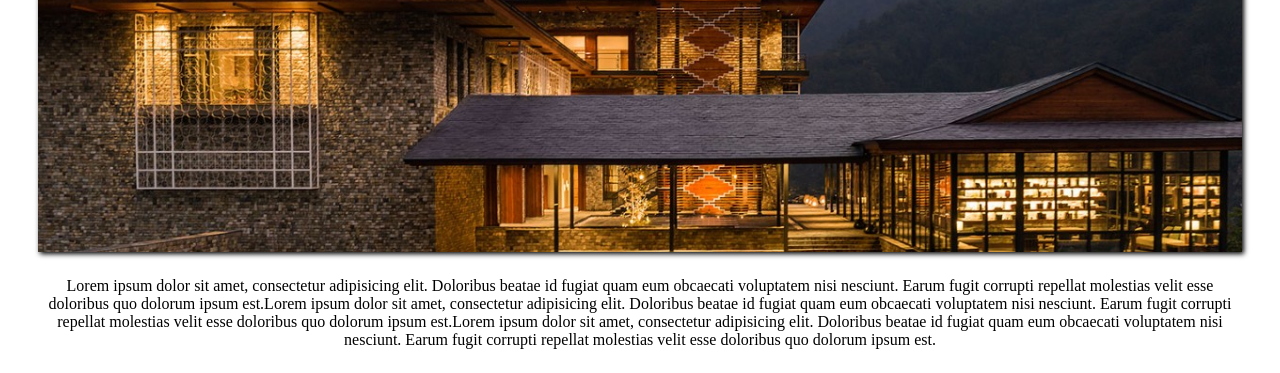
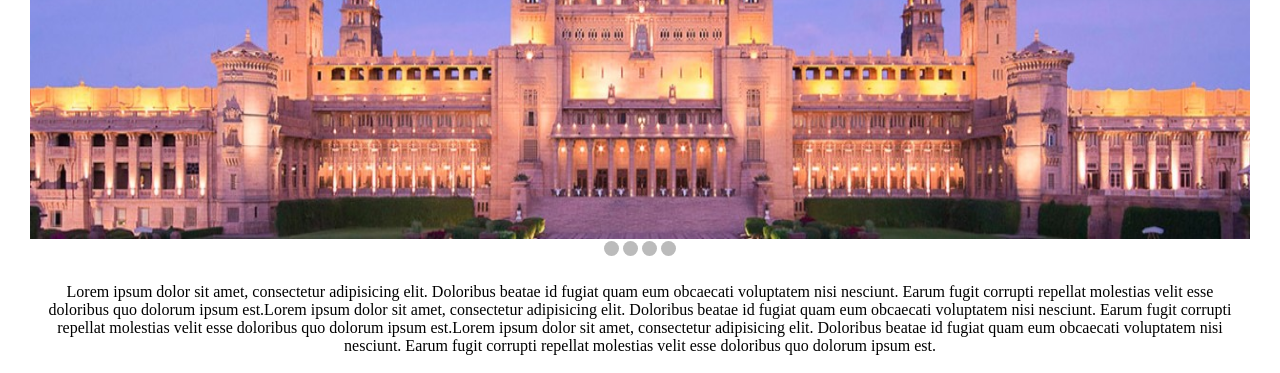
Before and after one commit to dubey98/restaurant, a website built with webpack: page dist/index.html in a window 1280 px wide. Shown: the part 318-691 px from the top of the page. Built offline with nearby package versions, Linux system fonts and the light colour scheme.

Commit message:
added carousal

```diff
--- a/src/displayMain.js
+++ b/src/displayMain.js
@@ -19,21 +19,127 @@ export const displayMain = (function () {
         }
     }
 
+    function show() {
+        let not = 1;
+        const id = setInterval(advanceSlide, 5000);
+
+        function advanceSlide(n = 1) {
+            slideShow(not += n);
+        }
+
+        function currentSlide(n) {
+            slideShow(not = n);
+        }
+
+
+        function slideShow(n) {
+            const e = document.querySelectorAll(".carousal-slide");
+            const d = document.querySelectorAll('.dots');
+            for (let k = 0; k < e.length; k++) {
+                e[k].classList.remove('active');
+                e[k].classList.add('inactive');
+            }
+            const num = (n + 3) % 4;
+            e[num - 1].classList.add('active');
+        }
+        return {
+            currentSlide,
+            advanceSlide,
+        }
+    };
+
     function createHome() {
         const main = document.createElement('div');
         main.classList.add('main');
 
-        const image = document.createElement('img');
-        image.setAttribute("src", "images/home_007.jpeg");
-        image.classList.add('main-images');
-        main.appendChild(image);
+        const mainc = document.createElement('div');
+        mainc.classList.add('main-carousal-container');
+
+        const cc = document.createElement('div');
+        cc.classList.add('carousal-container');
+
+        const prev = document.createElement('div');
+        prev.classList.add('prev');
+        prev.innerHTML = '&#10094;';
+        prev.addEventListener('click', (e) => show().advanceSlide(-1));
+        cc.appendChild(prev);
+
+        const next = document.createElement('div');
+        next.classList.add('next');
+        next.innerHTML = '&#10095;';
+        next.addEventListener('click', (e) => show().advanceSlide(1));
+        cc.appendChild(next);
+
+        let data = {
+            d1: {
+                class1: "active",
+                html: "Caption 1",
+                textClass: "text",
+                src: "images/home_001.jpeg",
+                alt: "home_001",
+                imgClass: "slide"
+            },
+            d2: {
+                class1: "inactive",
+                html: "Caption 1",
+                textClass: "text",
+                src: "images/home_002.jpeg",
+                alt: "home_002",
+                imgClass: "slide"
+            },
+            d3: {
+                class1: "inactive",
+                html: "Caption 1",
+                textClass: "text",
+                src: "images/home_003.jpeg",
+                alt: "home_003",
+                imgClass: "slide"
+            },
+            d4: {
+                class1: "inactive",
+                html: "Caption 1",
+                textClass: "text",
+                src: "images/home_004.jpeg",
+                alt: "home_004",
+                imgClass: "slide"
+            }
+        }
+
+        for (let k in data) {
+            const d1 = document.createElement('div');
+            d1.classList.add(data[k].class1);
+            d1.classList.add('carousal-slide');
+            const d11 = document.createElement('div');
+            d11.innerHTML = data[k].html;
+            d11.classList.add('text');
+            const i1 = document.createElement('img');
+            i1.setAttribute('src', `${data[k].src}`)
+            i1.classList.add(data[k].imgClass);
+            d1.appendChild(d11);
+            d1.appendChild(i1);
+            cc.appendChild(d1);
+        }
+
+        const dd = document.createElement('div');
+        dd.classList.add("carousal-nav");
+
+        for (let i = 1; i < 5; i++) {
+            const span = document.createElement('span');
+            span.classList.add('dots');
+            span.addEventListener('click', (e) => show().currentSlide(i));
+            dd.appendChild(span);
+        }
+        mainc.appendChild(cc);
+        mainc.appendChild(dd);
+
+        main.appendChild(mainc);
 
         const description = document.createElement('div');
 
         description.innerHTML = "Lorem ipsum dolor sit amet, consectetur adipisicing elit. Doloribus beatae id fugiat quam eum obcaecati voluptatem nisi nesciunt. Earum fugit corrupti repellat molestias velit esse doloribus quo dolorum ipsum est.Lorem ipsum dolor sit amet, consectetur adipisicing elit. Doloribus beatae id fugiat quam eum obcaecati voluptatem nisi nesciunt. Earum fugit corrupti repellat molestias velit esse doloribus quo dolorum ipsum est.Lorem ipsum dolor sit amet, consectetur adipisicing elit. Doloribus beatae id fugiat quam eum obcaecati voluptatem nisi nesciunt. Earum fugit corrupti repellat molestias velit esse doloribus quo dolorum ipsum est.";
         description.classList.add('main-about');
         main.appendChild(description);
-
+        show();
         return main;
     };
 
```
Also changed, not shown: dist/css/carousal.css (added), dist/index.html, dist/main.js.
